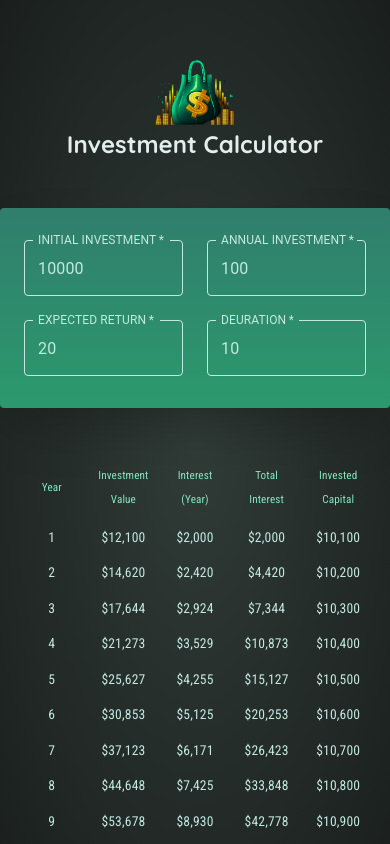
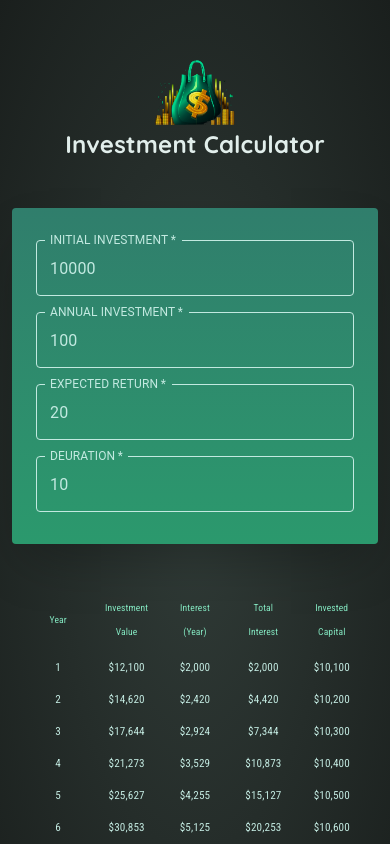
Before and after one commit to erfan-najafloo/Investment-Calculator, a React (Vite) app: page / in a window 390 px wide. Shown: the top 844 px of the page. Built offline with nearby package versions, Linux system fonts and the light colour scheme.

Commit message:
feat(theme): add responsive design and move body style to CssBaseline

```diff
--- a/src/App.jsx
+++ b/src/App.jsx
@@ -4,6 +4,7 @@ import Result from "./components/Result";
 import customTheme from "./themes/customTheme";
 import { ThemeProvider } from "@mui/material/styles";
 import { useState } from "react";
+import { CssBaseline } from "@mui/material";
 function App() {
   const initialUserInput = {
     initialInvestment: 10000,
@@ -23,6 +24,7 @@ function App() {
   }
   return (
     <ThemeProvider theme={customTheme}>
+      <CssBaseline />
       <Header />
       <UserInput onChange={handleChange} userInput={userInput} />
       <Result input={userInput} />
--- a/src/components/UserInputs.jsx
+++ b/src/components/UserInputs.jsx
@@ -3,15 +3,15 @@ import { TextField } from "@mui/material";
 export default function UserInput({ onChange, userInput }) {
   return (
     <form
-      action=""
-      className="p-4 max-w-2xl my-8 mx-auto rounded-sm bg-linear-to-b
- from-[rgb(48,126,108)] to-[rgb(43,153,109)] shadow-2xl"
+      className="p-4 sm:p-6 max-w-full sm:max-w-2xl my-8 mx-auto rounded-sm
+    bg-gradient-to-b from-[rgb(48,126,108)] to-[rgb(43,153,109)] shadow-2xl"
     >
-      <section className="grid grid-cols-2 justify-between gap-6 py-4 px-2">
+      <section className="grid grid-cols-1 sm:grid-cols-2 gap-4 sm:gap-6 py-4 px-2">
         <TextField
           id="initial-investment"
           label="INITIAL INVESTMENT"
           variant="outlined"
+          fullWidth
           required
           value={userInput.initialInvestment}
           onChange={(e) => onChange("initialInvestment", e.target.value)}
@@ -20,6 +20,7 @@ export default function UserInput({ onChange, userInput }) {
           id="annual-investment"
           label="ANNUAL INVESTMENT"
           variant="outlined"
+          fullWidth
           value={userInput.annualInvestment}
           required
           onChange={(e) => onChange("annualInvestment", e.target.value)}
@@ -28,6 +29,7 @@ export default function UserInput({ onChange, userInput }) {
           id="expected-return"
           label="EXPECTED RETURN"
           variant="outlined"
+          fullWidth
           value={userInput.expectedReturn}
           required
           onChange={(e) => onChange("expectedReturn", e.target.value)}
@@ -36,6 +38,7 @@ export default function UserInput({ onChange, userInput }) {
           id="duration"
           label="DEURATION"
           variant="outlined"
+          fullWidth
           value={userInput.duration}
           required
           onChange={(e) => onChange("duration", e.target.value)}
--- a/src/index.css
+++ b/src/index.css
@@ -1,4 +1,10 @@
 @import "tailwindcss";
+
+* {
+  box-sizing: border-box;
+}
+
+/* @import "tailwindcss";
 
 
 
@@ -7,7 +13,8 @@
 }
 
 body {
-  margin: 0;
+
+  margin: 12px;
   font-family: 'Quicksand', sans-serif;
   -webkit-font-smoothing: antialiased;
   -moz-osx-font-smoothing: grayscale;
@@ -88,4 +95,4 @@ body {
 
 .center {
   text-align: center;
-}
+} */
--- a/src/themes/customTheme.js
+++ b/src/themes/customTheme.js
@@ -3,6 +3,22 @@ import { createTheme } from "@mui/material/styles";
 
 const customTheme = createTheme({
   components: {
+    // ===== CssBaseline (body) =====
+    MuiCssBaseline: {
+      styleOverrides: {
+        body: {
+          margin: "12px",
+          fontFamily: "'Quicksand', sans-serif",
+          WebkitFontSmoothing: "antialiased",
+          MozOsxFontSmoothing: "grayscale",
+          background: "radial-gradient(#303b37, #1a1f1d)",
+          color: "#e1eeeb",
+          minHeight: "100vh",
+          minWidth: "360px", // حداقل عرض موبایل
+        },
+      },
+    },
+    // ===== TextField / Input =====
     MuiOutlinedInput: {
       styleOverrides: {
         root: {
@@ -32,6 +48,24 @@ const customTheme = createTheme({
         },
       },
     },
+
+    // ===== Table =====
+    MuiTableContainer: {
+      styleOverrides: {
+        root: ({ theme }) => ({
+          width: "100%",
+          maxWidth: "45rem",
+          minWidth: "320px",
+          margin: "1rem auto",
+          padding: "0.5rem",
+          overflowX: "auto",
+          [theme.breakpoints.down("sm")]: {
+            padding: "0.25rem",
+          },
+        }),
+      },
+    },
+
     MuiTable: {
       styleOverrides: {
         root: {
@@ -42,42 +76,42 @@ const customTheme = createTheme({
       },
     },
 
-    MuiTableContainer: {
-      styleOverrides: {
-        root: {
-          maxWidth: "45rem",
-          margin: "1rem auto",
-          padding: "0.5rem",
-        },
-      },
-    },
-
     MuiTableRow: {
       styleOverrides: {
-        root: {
+        root: ({ theme }) => ({
           fontSize: "0.7rem",
           color: "#83e6c0",
           textAlign: "center",
           borderBottom: "none",
           padding: 0,
-        },
+          [theme.breakpoints.down("sm")]: {
+            fontSize: "0.65rem",
+          },
+        }),
       },
     },
 
     MuiTableCell: {
       styleOverrides: {
-        root: {
+        root: ({ theme }) => ({
           fontFamily: "'Roboto Condensed', sans-serif",
           fontSize: "0.85rem",
           color: "#c2e9e0",
           textAlign: "center",
           borderBottom: "none",
           padding: 0,
-        },
-        head: {
+          [theme.breakpoints.down("sm")]: {
+            fontSize: "0.7rem",
+            padding: "0 4px",
+          },
+        }),
+        head: ({ theme }) => ({
           fontSize: "0.7rem",
           color: "#83e6c0",
-        },
+          [theme.breakpoints.down("sm")]: {
+            fontSize: "0.6rem",
+          },
+        }),
       },
     },
   },
```
